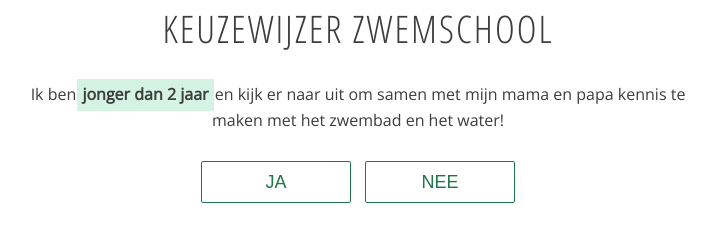
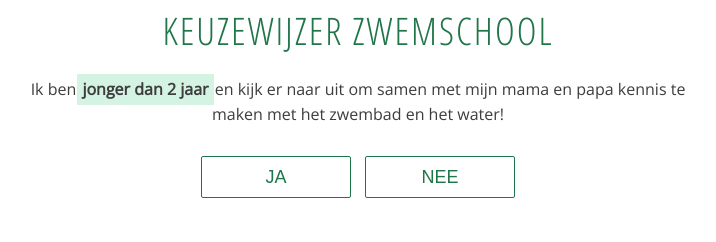
Before and after one commit to mechelsezwemschool/keuzewijzer, a plain HTML site: page index.html in a window 1280 px wide. Shown: the whole page, without its empty margins (282-998 px from the left). Drawn offline with nearby package versions, Linux system fonts and the light colour scheme.

Commit message:
responsive changes

```diff
--- a/style.scss
+++ b/style.scss
@@ -21,15 +21,21 @@ body {
   max-width: 700px;
   margin: 0 auto;
   overflow: hidden;
+  padding-top: 10px;
 }
 h1 {
   text-align: center;
   margin-bottom: 20px;
   font-size: 38px;
+  line-height: 1.1;
   font-family: 'Open Sans Condensed', sans-serif;
   font-weight: 300;
   text-transform: uppercase;
   letter-spacing: 2px;
+  color: $green;
+  @media screen and (max-width: 600px) {
+    display: none;
+  }
 }
 h2 {
   font-size: 16px;
```
Also changed, not shown: style.css, 1 other file.
